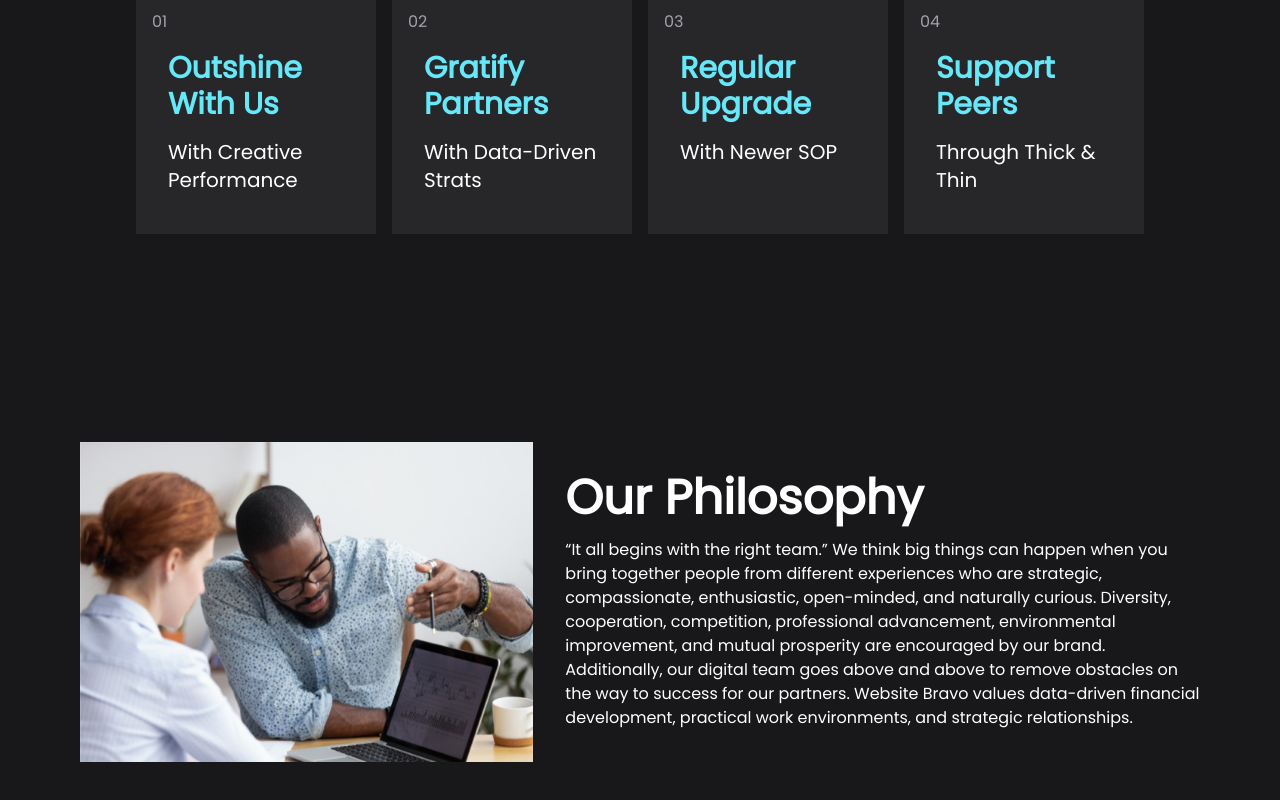
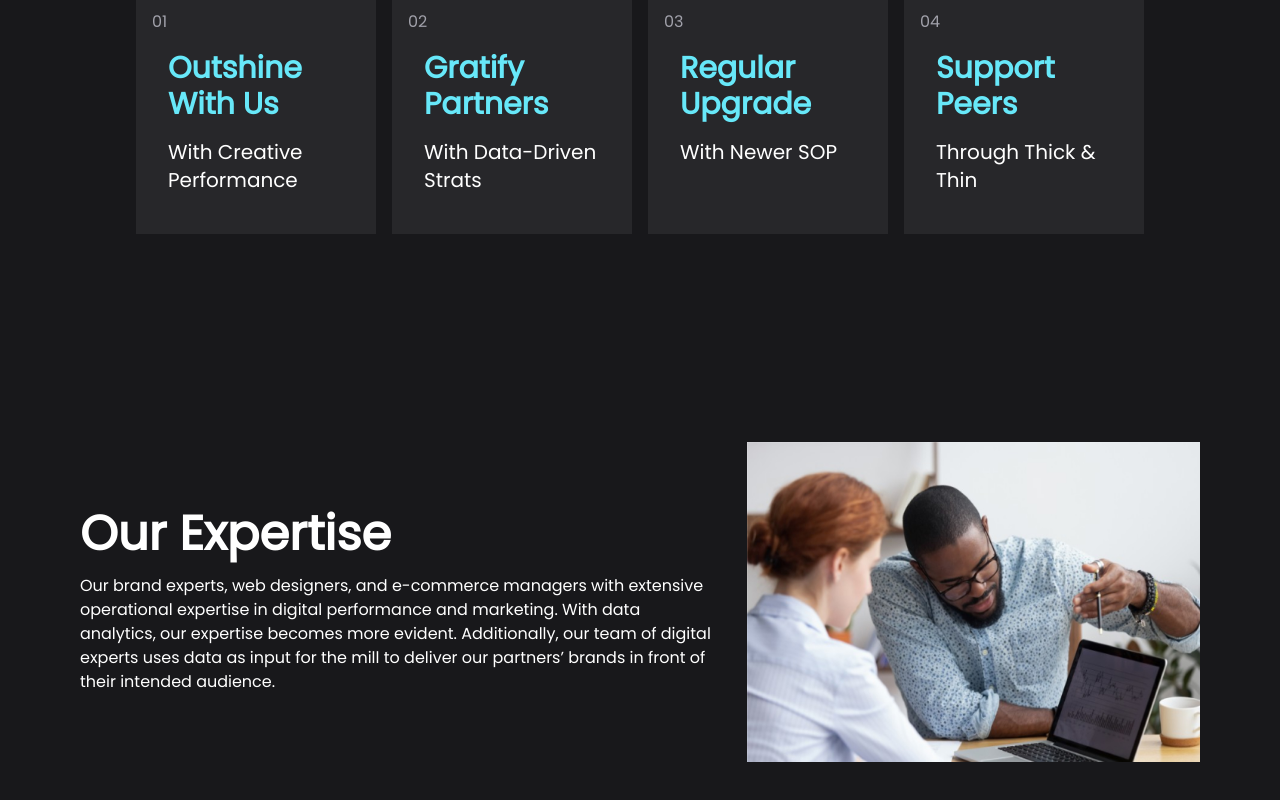
Before and after one commit to haseebx16/logoweb, a Next.js app: page /about in a window 1280 px wide. Shown: the part 1762-2562 px from the top of the page. Built offline with nearby package versions, Linux system fonts and the light colour scheme.

Commit message:
Update OurExpertise.jsx

```diff
--- a/app/Components/OurExpertise.jsx
+++ b/app/Components/OurExpertise.jsx
@@ -5,11 +5,11 @@ const OurExpertise = () => {
   return (
     <div className={`${font.className} md:p-20 p-8 overflow-hidden space-y-8 md:space-y-0 md:space-x-8 text-white w-full flex justify-between items-center flex-col md:flex-row bg-zinc-900`}>
         <div>
-            <img src='/our-expertise.jpg' className='h-80 w-auto'/>
+            <h1 className='font-extrabold text-5xl'>Our Expertise</h1>
+            <p className='max-w-2xl mt-4'>Our brand experts, web designers, and e-commerce managers with extensive operational expertise in digital performance and marketing. With data analytics, our expertise becomes more evident. Additionally, our team of digital experts uses data as input for the mill to deliver our partners’ brands in front of their intended audience.</p>
         </div>
         <div>
-            <h1 className='font-extrabold text-5xl'>Our Philosophy</h1>
-            <p className='max-w-2xl mt-4'>“It all begins with the right team.” We think big things can happen when you bring together people from different experiences who are strategic, compassionate, enthusiastic, open-minded, and naturally curious. Diversity, cooperation, competition, professional advancement, environmental improvement, and mutual prosperity are encouraged by our brand. Additionally, our digital team goes above and above to remove obstacles on the way to success for our partners. Website Bravo values data-driven financial development, practical work environments, and strategic relationships.</p>
+            <img src='/our-expertise.jpg' className='h-80 w-auto'/>
         </div>
     </div>
   )
```
